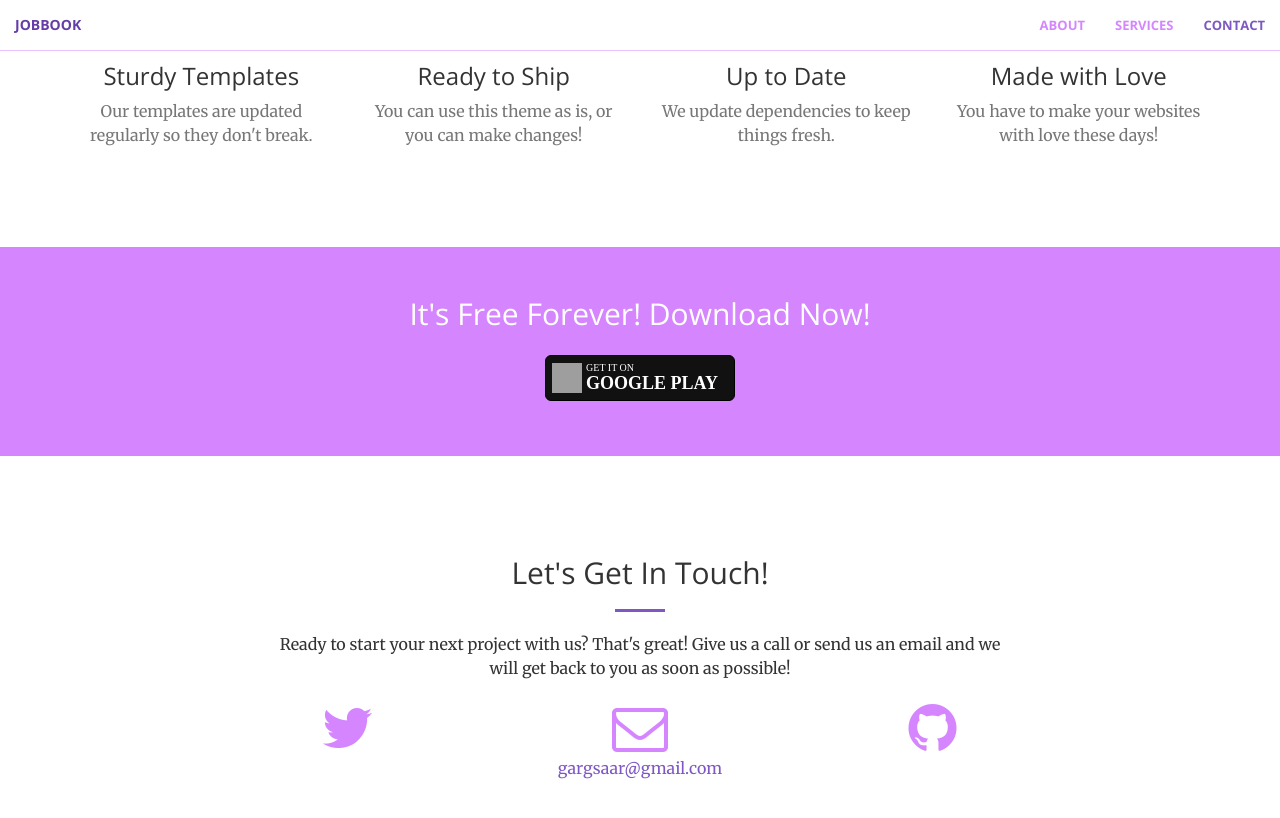
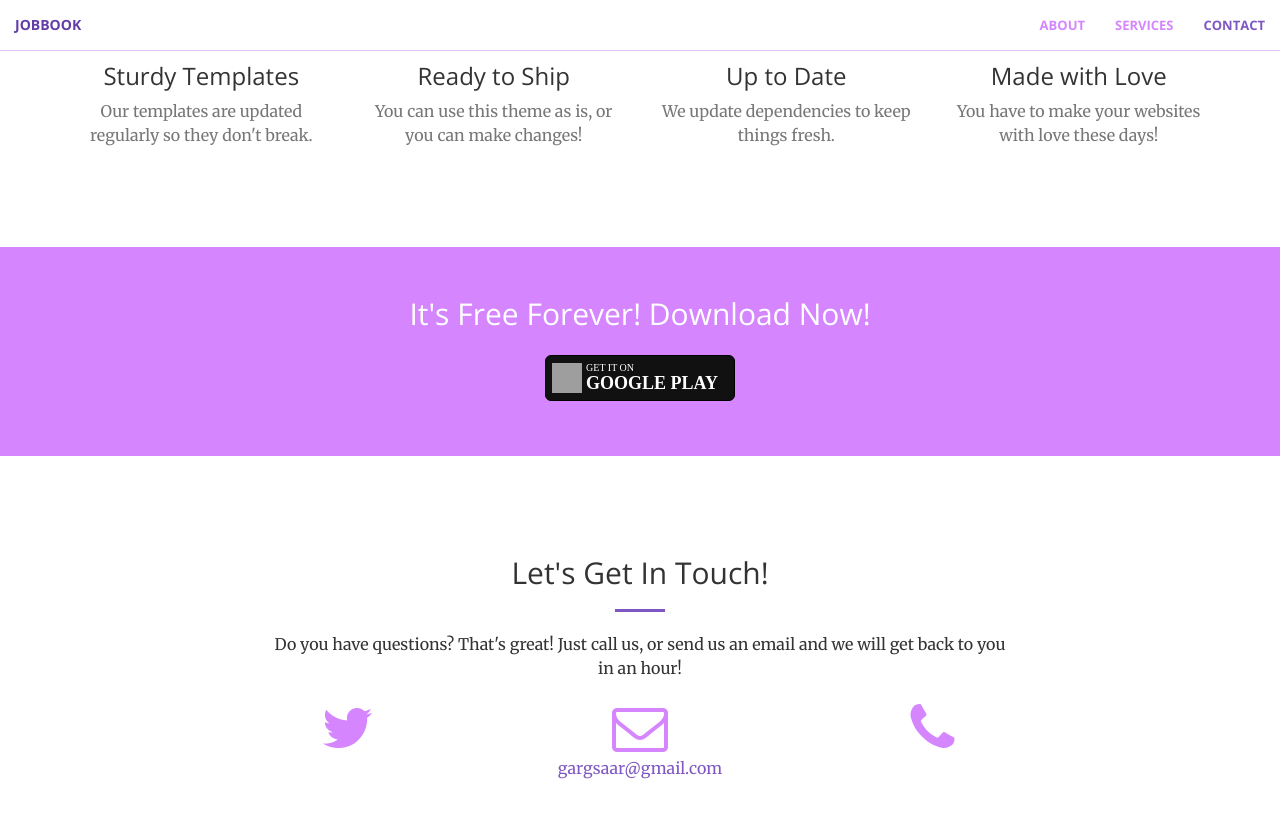
Before and after one commit to gargsaar/bluecollarjobs, a Jekyll site: the page built from index.html, in a window 1280 px wide and 900 px high, scrolled down 1533 px, cut to the strip 0-818 px from the top of the window. Built offline with Jekyll 4.4.1, drawn with Linux system fonts in a browser that asks for light colours; grey boxes are pictures that could not be loaded.

Commit message:
Update contact.html

```diff
--- a/_includes/contact.html
+++ b/_includes/contact.html
@@ -4,7 +4,7 @@
             <div class="col-lg-8 col-lg-offset-2 text-center">
                 <h2 class="section-heading">Let's Get In Touch!</h2>
                 <hr class="primary">
-                <p>Ready to start your next project with us? That's great! Give us a call or send us an email and we will get back to you as soon as possible!</p>
+                <p>Do you have questions? That's great! Just call us, or send us an email and we will get back to you in an hour!</p>
             </div>
         <div class="col-lg-2 col-lg-offset-2 text-center">
             <a href="https://twitter.com/{{ site.twitter_username }}">
@@ -19,9 +19,8 @@
             </a>
         </div>
         <div class="col-lg-2 col-lg-offset-1 text-center">
-            <a href="https://github.com/{{ site.github_username }}">
-            <i class="fa fa-github fa-3x wow bounceIn" data-wow-delay=".1s"></i>
-                <p>{{ site.github_username }}</p>
+            <i class="fa fa-phone fa-3x wow bounceIn" data-wow-delay=".1s"></i>
+                <p>{{ site.phone }}</p>
             </a>
         </div>
 
```
